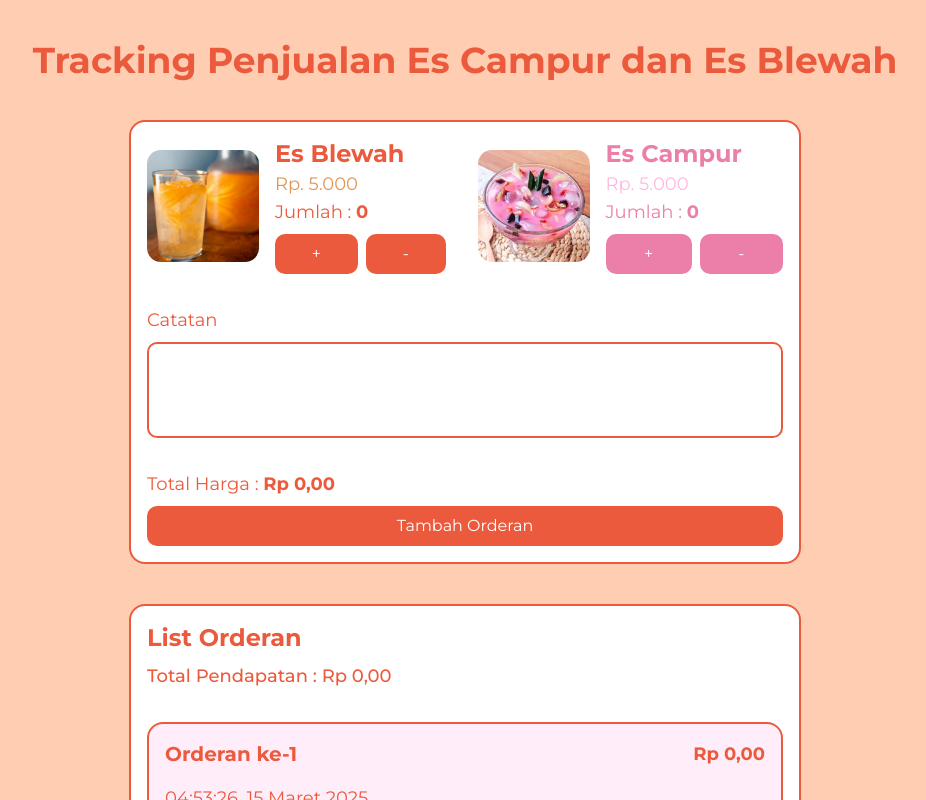
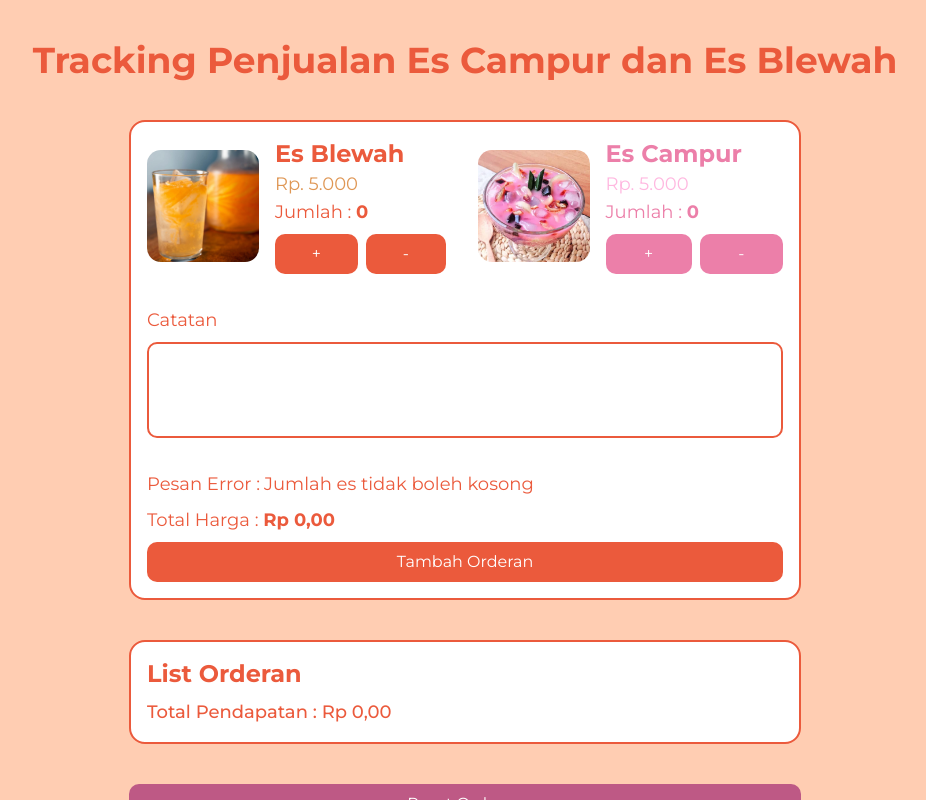
Before and after one commit to wazzirul/tracking-penjualan-esblewah-escampur, a Next.js app: page / in a window 1280 px wide. Both pictures are taken after a click on the button "Tambah Orderan". Shown: the top 800 px of the page, without its empty margins (175-1101 px from the left). Built offline with nearby package versions, Linux system fonts and the light colour scheme.

Commit message:
fix : handle validation and update list orderan

```diff
--- a/src/app/main.tsx
+++ b/src/app/main.tsx
@@ -32,6 +32,7 @@ export default function Main() {
   const [esBlewah, setEsBlewah] = useState(0);
   const [esCampur, setEsCampur] = useState(0);
   const [catatan, setCatatan] = useState('');
+  const [pesanError, setPesanError] = useState('');
 
   const [orderan, setOrderan] = useState<OrderanProps[]>(() => {
     if (typeof window !== 'undefined') {
@@ -97,6 +98,10 @@ export default function Main() {
   };
 
   const handleOrder = () => {
+    if (esBlewah === 0 && esCampur === 0) {
+      setPesanError('Jumlah es tidak boleh kosong');
+      return;
+    }
     const newOrder = {
       nomor: orderan.length + 1,
       esBlewah,
@@ -109,6 +114,7 @@ export default function Main() {
     setEsBlewah(0);
     setEsCampur(0);
     setCatatan('');
+    setPesanError('');
   };
 
   const handleHapusOrder = (nomor: number) => {
@@ -141,6 +147,10 @@ export default function Main() {
   };
 
   const handleEditOrder = () => {
+    if (esBlewah === 0 && esCampur === 0) {
+      setPesanError('Jumlah es tidak boleh kosong');
+      return;
+    }
     const updatedOrderan = orderan.map((order) => {
       if (order.nomor === nomor) {
         return {
@@ -158,6 +168,7 @@ export default function Main() {
     setCatatan('');
     setNomor(null);
     setIsEditMode(false);
+    setPesanError('');
   };
 
   const handleResetOrderan = () => {
@@ -187,7 +198,7 @@ export default function Main() {
         {/* Section Tambah Orderan */}
         <div
           id="form"
-          className="flex flex-col items-stretch border bg-white border-2 border-[#EB5A3C] w-full lg:max-w-2xl mt-10 min-h-16 rounded-2xl p-4 gap-8"
+          className="flex flex-col items-stretch border bg-white border-2 border-[#EB5A3C] w-full max-w-2xl mt-10 min-h-16 rounded-2xl p-4 gap-8"
         >
           <div
             className="flex flex-col lg:flex-row gap-8 lg:items-center justify-between
@@ -264,6 +275,14 @@ export default function Main() {
             ></textarea>
           </div>
           <div className="flex flex-col gap-2">
+            {pesanError && (
+              <div className="flex flex-row gap-1 text-center">
+                <p className="text-lg text-[#EB5A3C]">Pesan Error : </p>
+                <p className="text-lg text-[#EB5A3C] text-center">
+                  {pesanError}
+                </p>
+              </div>
+            )}
             <div className="flex flex-col gap-2">
               <p className="text-lg text-[#EB5A3C]">
                 Total Harga :{' '}
@@ -291,7 +310,7 @@ export default function Main() {
           </div>
         </div>
         {/* Section List Orderan */}
-        <div className="flex flex-col items-stretch border bg-white border-2 border-[#EB5A3C] w-full lg:max-w-2xl mt-10 min-h-16 rounded-2xl p-4 gap-8">
+        <div className="flex flex-col items-stretch border bg-white border-2 border-[#EB5A3C] w-full max-w-2xl mt-10 min-h-16 rounded-2xl p-4 gap-8">
           <div className="flex flex-col gap-2 ">
             <p className="text-2xl font-bold text-[#EB5A3C]">List Orderan</p>
             <p className="text-lg font-medium text-[#EB5A3C]">
@@ -325,22 +344,22 @@ export default function Main() {
                   {formatWaktu(order.dateTime)}
                 </p>
                 <div className="flex flex-col gap-2">
+                  {order.esBlewah > 0 && (
                     <div className="flex flex-row gap-2">
-                    <p className="text-lg text-[#EB5A3C]">
-                      Jumlah Es Blewah :{' '}
-                    </p>
+                      <p className="text-lg text-[#EB5A3C]">Es Blewah : </p>
                       <p className="text-lg font-medium text-[#EB5A3C]">
                         {order.esBlewah}
                       </p>
                     </div>
+                  )}
+                  {order.esCampur > 0 && (
                     <div className="flex flex-row gap-2">
-                    <p className="text-lg text-[#EB5A3C]">
-                      Jumlah Es Campur :{' '}
-                    </p>
+                      <p className="text-lg text-[#EB5A3C]">Es Campur : </p>
                       <p className="text-lg font-medium text-[#EB5A3C]">
                         {order.esCampur}
                       </p>
                     </div>
+                  )}
                   {order.catatan && (
                     <div className="flex flex-col gap-2">
                       <p className="text-lg text-[#EB5A3C]">Catatan : </p>
@@ -392,7 +411,7 @@ export default function Main() {
 
         <Dialog>
           <DialogTrigger asChild>
-            <button className="bg-[#BE5985] text-white mt-10 px-4 py-2 rounded-lg w-full cursor-pointer hover:bg-[#be5985d2]">
+            <button className="bg-[#BE5985] text-white mt-10 px-4 py-2 rounded-lg w-full max-w-2xl cursor-pointer hover:bg-[#be5985d2]">
               Reset Orderan
             </button>
           </DialogTrigger>
```
Lines whose indentation alone changed are shown as unchanged.
